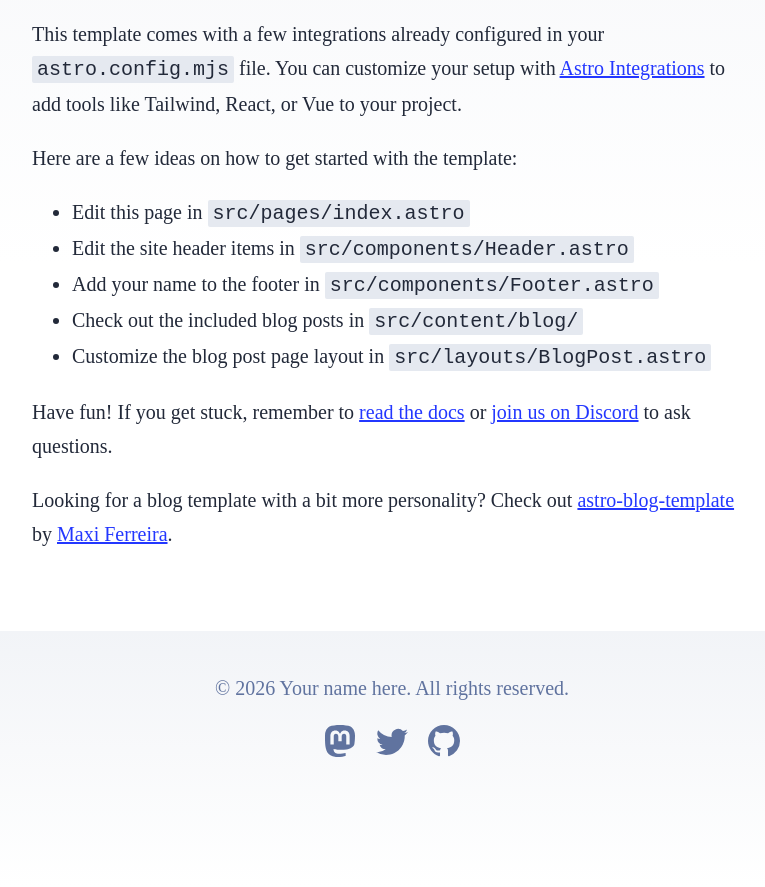
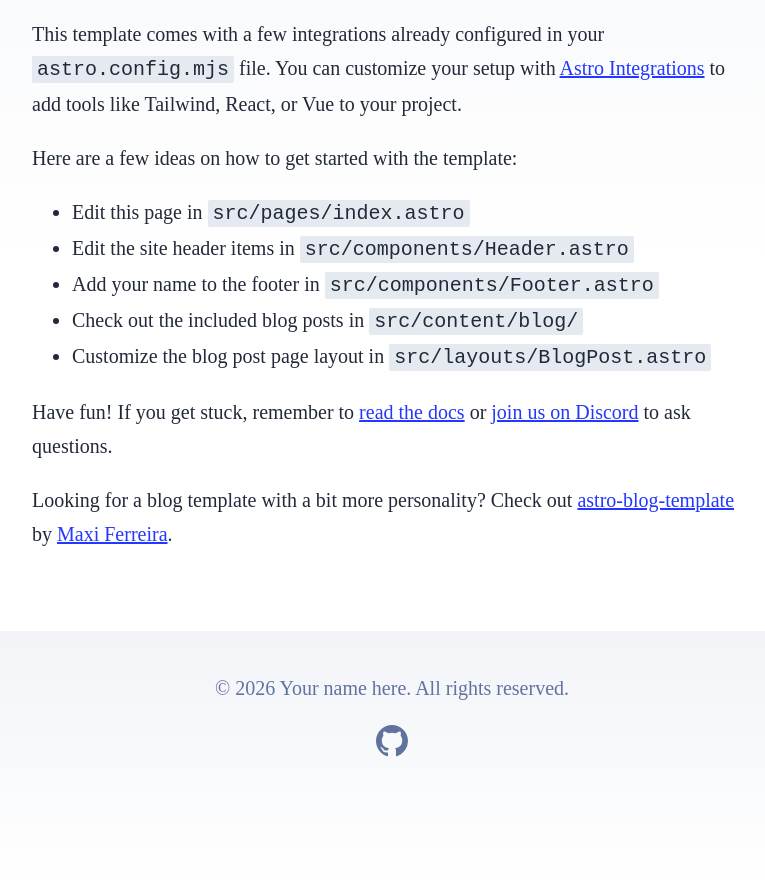
Before and after one commit to vedivero/vedivero.github.io, an Astro site: page / in a window 1280 px wide. Shown: the part 336-1223 px from the top of the page, without its empty margins (248-1013 px from the left). Built offline with nearby package versions, Linux system fonts and the light colour scheme; Astro itself is replaced by a stand-in of ours.

Commit message:
initial github blog

```diff
--- a/astro.config.mjs
+++ b/astro.config.mjs
@@ -6,7 +6,7 @@ import { defineConfig, fontProviders } from 'astro/config';
 
 // https://astro.build/config
 export default defineConfig({
-	site: 'https://example.com',
+	site: 'https://vedivero.github.io',
 	integrations: [mdx(), sitemap()],
 	fonts: [
 		{
--- a/src/components/Footer.astro
+++ b/src/components/Footer.astro
@@ -5,30 +5,7 @@ const today = new Date();
 <footer>
 	&copy; {today.getFullYear()} Your name here. All rights reserved.
 	<div class="social-links">
-		<a href="https://m.webtoo.ls/@astro" target="_blank">
-			<span class="sr-only">Follow Astro on Mastodon</span>
-			<svg
-				viewBox="0 0 16 16"
-				aria-hidden="true"
-				width="32"
-				height="32"
-				astro-icon="social/mastodon"
-				><path
-					fill="currentColor"
-					d="M11.19 12.195c2.016-.24 3.77-1.475 3.99-2.603.348-1.778.32-4.339.32-4.339 0-3.47-2.286-4.488-2.286-4.488C12.062.238 10.083.017 8.027 0h-.05C5.92.017 3.942.238 2.79.765c0 0-2.285 1.017-2.285 4.488l-.002.662c-.004.64-.007 1.35.011 2.091.083 3.394.626 6.74 3.78 7.57 1.454.383 2.703.463 3.709.408 1.823-.1 2.847-.647 2.847-.647l-.06-1.317s-1.303.41-2.767.36c-1.45-.05-2.98-.156-3.215-1.928a3.614 3.614 0 0 1-.033-.496s1.424.346 3.228.428c1.103.05 2.137-.064 3.188-.189zm1.613-2.47H11.13v-4.08c0-.859-.364-1.295-1.091-1.295-.804 0-1.207.517-1.207 1.541v2.233H7.168V5.89c0-1.024-.403-1.541-1.207-1.541-.727 0-1.091.436-1.091 1.296v4.079H3.197V5.522c0-.859.22-1.541.66-2.046.456-.505 1.052-.764 1.793-.764.856 0 1.504.328 1.933.983L8 4.39l.417-.695c.429-.655 1.077-.983 1.934-.983.74 0 1.336.259 1.791.764.442.505.661 1.187.661 2.046v4.203z"
-				></path></svg
-			>
-		</a>
-		<a href="https://twitter.com/astrodotbuild" target="_blank">
-			<span class="sr-only">Follow Astro on Twitter</span>
-			<svg viewBox="0 0 16 16" aria-hidden="true" width="32" height="32" astro-icon="social/twitter"
-				><path
-					fill="currentColor"
-					d="M5.026 15c6.038 0 9.341-5.003 9.341-9.334 0-.14 0-.282-.006-.422A6.685 6.685 0 0 0 16 3.542a6.658 6.658 0 0 1-1.889.518 3.301 3.301 0 0 0 1.447-1.817 6.533 6.533 0 0 1-2.087.793A3.286 3.286 0 0 0 7.875 6.03a9.325 9.325 0 0 1-6.767-3.429 3.289 3.289 0 0 0 1.018 4.382A3.323 3.323 0 0 1 .64 6.575v.045a3.288 3.288 0 0 0 2.632 3.218 3.203 3.203 0 0 1-.865.115 3.23 3.23 0 0 1-.614-.057 3.283 3.283 0 0 0 3.067 2.277A6.588 6.588 0 0 1 .78 13.58a6.32 6.32 0 0 1-.78-.045A9.344 9.344 0 0 0 5.026 15z"
-				></path></svg
-			>
-		</a>
-		<a href="https://github.com/withastro/astro" target="_blank">
+		<a href="https://github.com/vedivero" target="_blank">
 			<span class="sr-only">Go to Astro's GitHub repo</span>
 			<svg viewBox="0 0 16 16" aria-hidden="true" width="32" height="32" astro-icon="social/github"
 				><path
```
Also changed, not shown: .github/workflows/deploy.yml (added).
